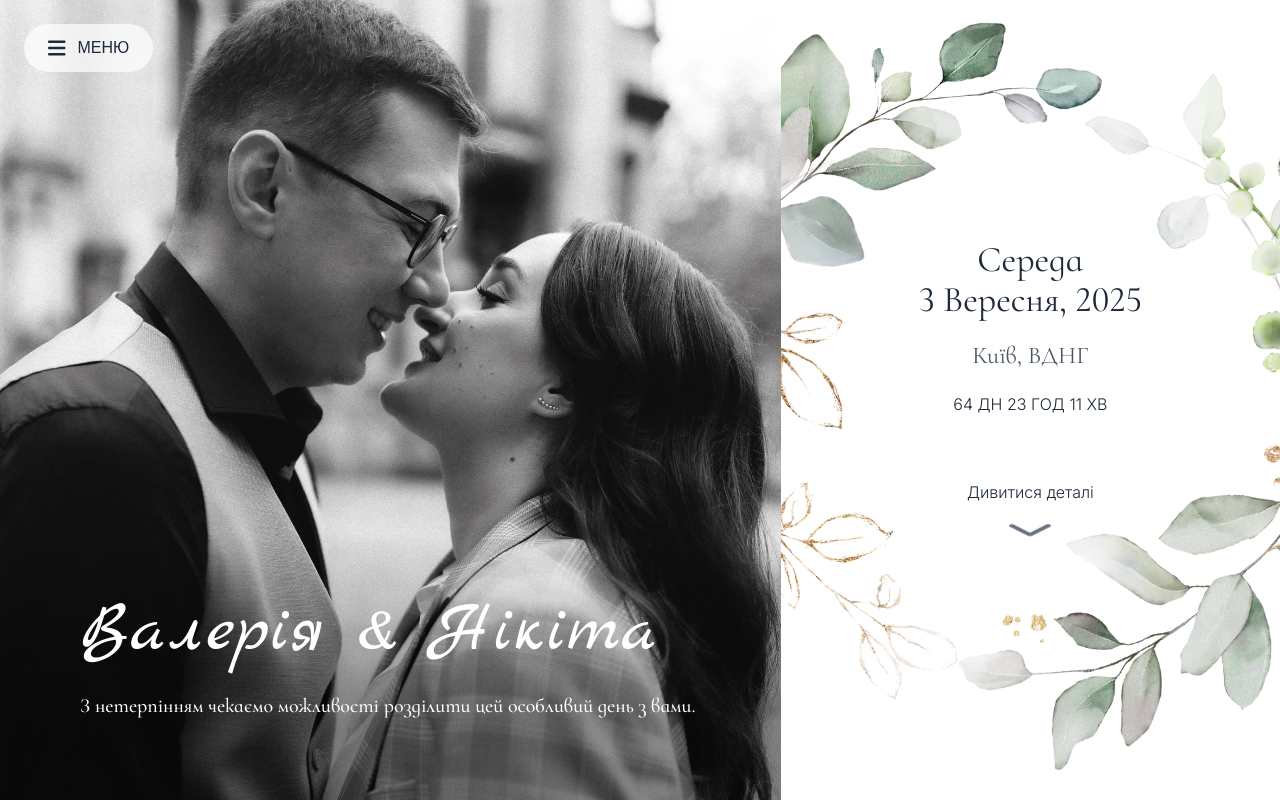
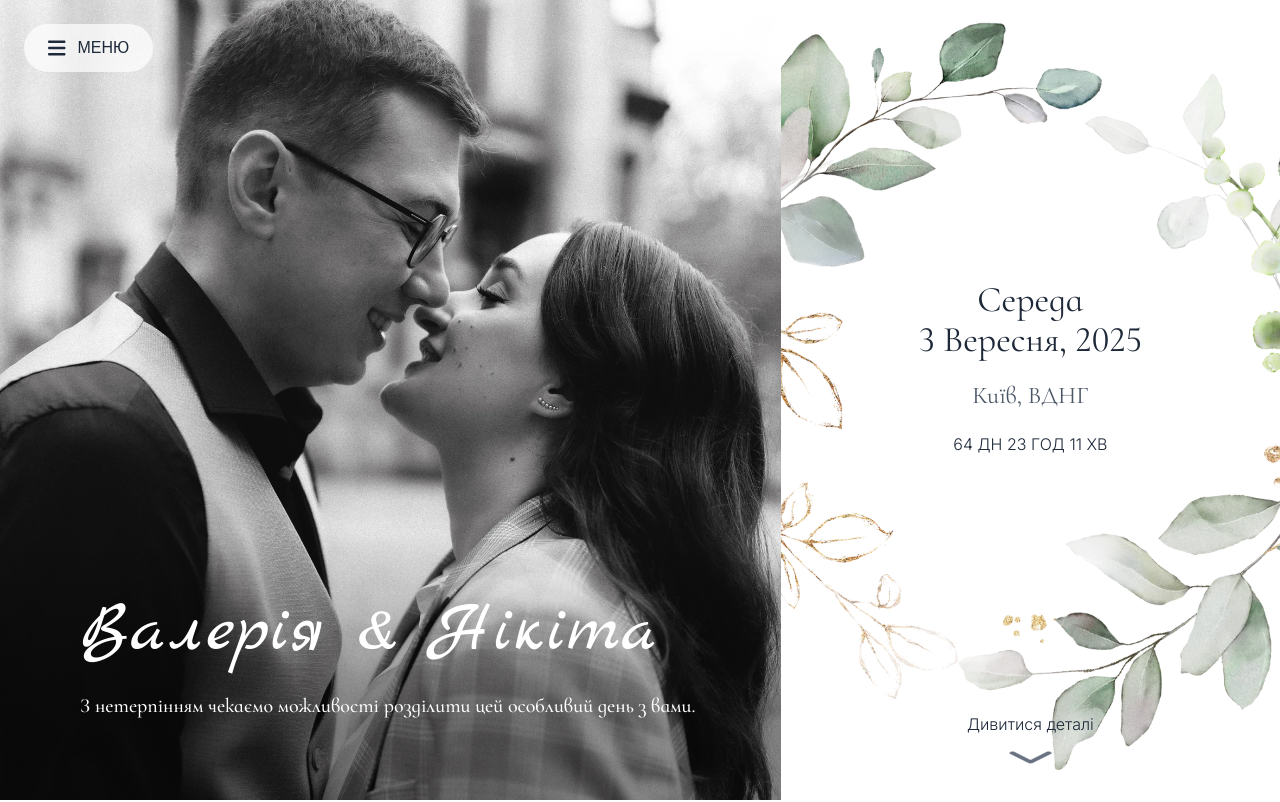
Before and after one commit to nksazonov/wedding-website, a Next.js app: page / in a window 1280 px wide. Shown: the top 802 px of the page. Built offline with nearby package versions, Linux system fonts and the light colour scheme.

Commit message:
feat: guest parameter parsing

```diff
--- /dev/null
+++ b/public/data/guestsMap.ts
@@ -0,0 +1,19 @@
+export interface GuestsMap {
+  [key: string]: {
+    text: string;
+  };
+};
+
+const guestsMap: GuestsMap = {
+  'kuzma': {
+    text: 'Рідний брате Кузьма'
+  },
+  'ilya': {
+    text: 'Дорогий Ілля'
+  },
+  'vlada': {
+    text: 'Люба Владиславо'
+  }
+};
+
+export default guestsMap;
--- a/src/app/page.tsx
+++ b/src/app/page.tsx
@@ -11,11 +11,12 @@ import QuestionAndAnswer from '@/components/QuestionAndAnswer';
 import ScheduleItem from '@/components/ScheduleItem';
 import { setImageChangeCallback } from '@/hooks/useImageObserver';
 import { useCountdown } from '@/hooks/useCountdown';
+import guestsMap from '../../public/data/guestsMap';
 
 
 export default function Home() {
-  const searchParams = useSearchParams();
-  const guestName = searchParams.get('guest') || 'Dear Guest';
+  const guestParam = useSearchParams().get('guest') || '';
+  const guestName = guestsMap[guestParam]?.text || '';
   const [currentImageSrc, setCurrentImageSrc] = useState('/img/main-kiss.JPG');
   const [isMenuOpen, setIsMenuOpen] = useState(false);
 
@@ -53,19 +54,6 @@ export default function Home() {
 
   return (
     <div className="bg-white">
-      <style jsx>{`
-        @keyframes bounceWide {
-          0%, 20%, 53%, 80%, 100% {
-            transform: scaleX(2) translateY(0);
-          }
-          40%, 43% {
-            transform: scaleX(2) translateY(5px);
-          }
-          70% {
-            transform: scaleX(2) translateY(5px);
-          }
-        }
-      `}</style>
       {/* Menu System */}
       <MenuButton onToggle={handleMenuToggle} />
       <SlidePanel
@@ -105,7 +93,7 @@ export default function Home() {
       {/* Right Panel - Wedding Details - Scrollable */}
       <div className="ml-[61%] w-[39%] min-h-screen relative">
         <MainWeddingInfo
-          guestName={guestName}
+          guestText={guestName}
           phase={phase}
           displayText={displayText}
           formattedCountdown={formattedCountdown}
--- a/src/components/MainWeddingInfo.tsx
+++ b/src/components/MainWeddingInfo.tsx
@@ -5,7 +5,7 @@ import { faChevronDown } from '@fortawesome/free-solid-svg-icons';
 import { useImageObserver } from '@/hooks/useImageObserver';
 
 interface MainWeddingInfoProps {
-  guestName: string;
+  guestText?: string;
   phase: string;
   displayText: string;
   formattedCountdown: string;
@@ -13,13 +13,14 @@ interface MainWeddingInfoProps {
 }
 
 export default function MainWeddingInfo({
-  guestName,
+  guestText,
   phase,
   displayText,
   formattedCountdown,
   imageUrl
 }: MainWeddingInfoProps) {
   const sectionRef = useImageObserver<HTMLDivElement>(imageUrl);
+  const hasGuestText = guestText && guestText != '';
 
   return (
     <div className="relative h-screen" ref={sectionRef}>
@@ -27,10 +28,25 @@ export default function MainWeddingInfo({
         className="absolute inset-0 bg-cover bg-center bg-no-repeat"
         style={{ backgroundImage: 'url(/pictures/bohemian-bg.webp)' }}
       />
-      <div className="relative z-10 text-center text-gray-800 h-screen flex flex-col justify-center px-8">
+      <div className="relative z-10 text-center text-gray-800 h-screen flex flex-col justify-center px-10">
+        {hasGuestText ? (
+          // Guest-specific layout
+          <>
+            <p className="text-4xl mb-3 font-[Cormorant_Infant] font-bold px-16">{guestText}</p>
+            <p className="text-lg mb-8 font-[Cormorant_Infant] italic text-gray-700 px-10">
+              Запрошуємо вас розділити з нами радість нашого весілля!
+            </p>
+            <h2 className="text-2xl font-[Cormorant_Infant]">Середа, 3 Вересня, 2025</h2>
+            <p className="text-2xl text-gray-600 mb-5 font-[Cormorant_Infant]">Київ, ВДНГ</p>
+          </>
+        ) : (
+          // Default layout
+          <>
             <h2 className="text-4xl font-[Cormorant_Infant]">Середа</h2>
             <p className="text-4xl mb-5 font-[Cormorant_Infant]">3 Вересня, 2025</p>
             <p className="text-2xl text-gray-600 mb-5 font-[Cormorant_Infant]">Київ, ВДНГ</p>
+          </>
+        )}
 
         <div className="text-center mb-16">
           {phase === 'before' && (
@@ -51,7 +67,7 @@ export default function MainWeddingInfo({
         </div>
 
         <div
-          className="text-center mb-6 cursor-pointer"
+          className="text-center cursor-pointer absolute bottom-8 left-1/2 transform -translate-x-1/2"
           onClick={() => {
             const nextSection = document.querySelector('.scrollable-content');
             if (nextSection) {
@@ -59,27 +75,34 @@ export default function MainWeddingInfo({
             }
           }}
         >
+            <style jsx>{`
+                    @keyframes bounceWide {
+                      0%, 10%, 26%, 40%, 100% {
+                        transform: scaleX(2) translateY(0);
+                      }
+                      20%, 22% {
+                        transform: scaleX(2) translateY(5px);
+                      }
+                      35% {
+                        transform: scaleX(2) translateY(5px);
+                      }
+                    }
+                  `}
+            </style>
+
             <p className="text-md font-light font-[Inter] mb-2">Дивитися деталі</p>
             <div className="flex justify-center">
             <FontAwesomeIcon
               icon={faChevronDown}
               className="text-2xl text-gray-500"
               style={{
-                animation: 'bounceWide 2s 4s infinite',
+              animation: '4s bounceWide 0s infinite',
               transform: 'scaleX(2)',
               display: 'inline-block',
               }}
             />
             </div>
         </div>
-
-        {guestName !== 'Dear Guest' && (
-          <div className="p-4 bg-white/50 backdrop-blur-sm rounded-lg">
-            <p className="text-lg text-gray-700" style={{ fontFamily: 'Cormorant Infant', fontWeight: 300 }}>
-              Welcome, <span className="font-semibold" style={{ fontFamily: 'Cormorant Infant', fontWeight: 400 }}>{guestName}</span>!
-            </p>
-          </div>
-        )}
       </div>
     </div>
   );
```
Lines whose indentation alone changed are shown as unchanged.
